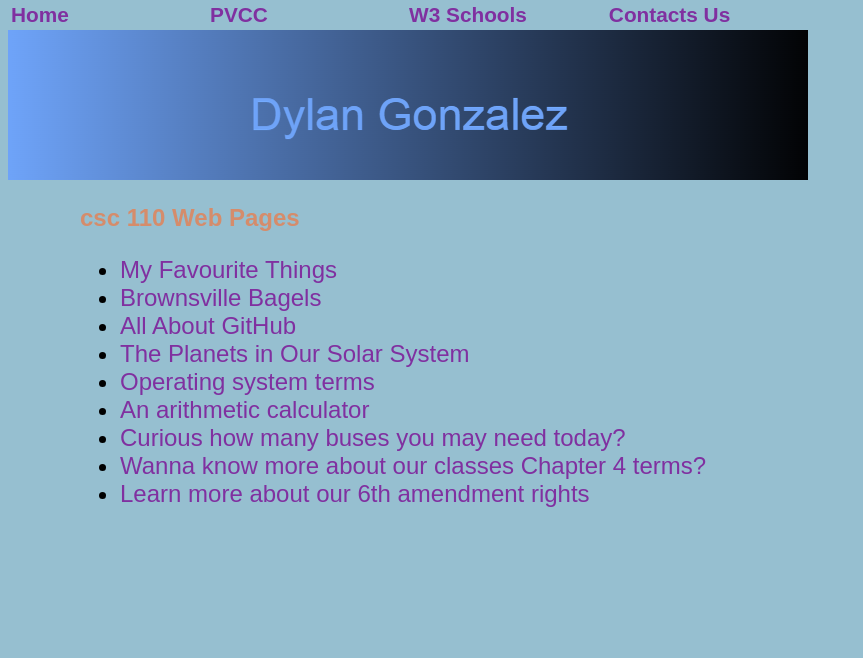
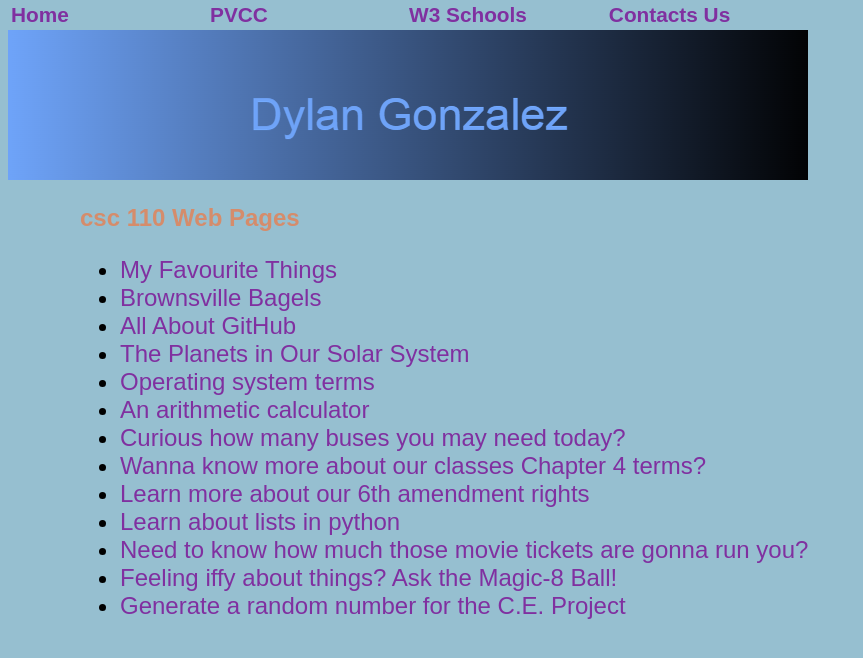
Before and after one commit to dgonzalez-pvcc/dgonzalez-pvcc.github.io, a plain HTML site: page index.html in a window 1280 px wide. Shown: the whole page, without its empty margins (0-863 px from the left). Drawn offline with Linux system fonts and the light colour scheme.

Commit message:
Update index.html

```diff
--- a/index.html
+++ b/index.html
@@ -44,6 +44,10 @@
 	<li><a href ="buses.html"> Curious how many buses you may need today?</a></li>
 	<li><a href ="network.html"> Wanna know more about our classes Chapter 4 terms?</a></li>
 	<li><a href ="home.html">Learn more about our 6th amendment rights</a></li>
+	<li><a href ="dogs.py">Learn about lists in python</a></li>
+	<li><a href ="tickets.py">Need to know how much those movie tickets are gonna run you?</a></li>
+	<li><a href ="magic8.py">Feeling iffy about things? Ask the Magic-8 Ball!</a></li>
+	<li><a href ="topic.py">Generate a random number for the C.E. Project</a></li>
 </ul>
 </body>
 </html>
```
